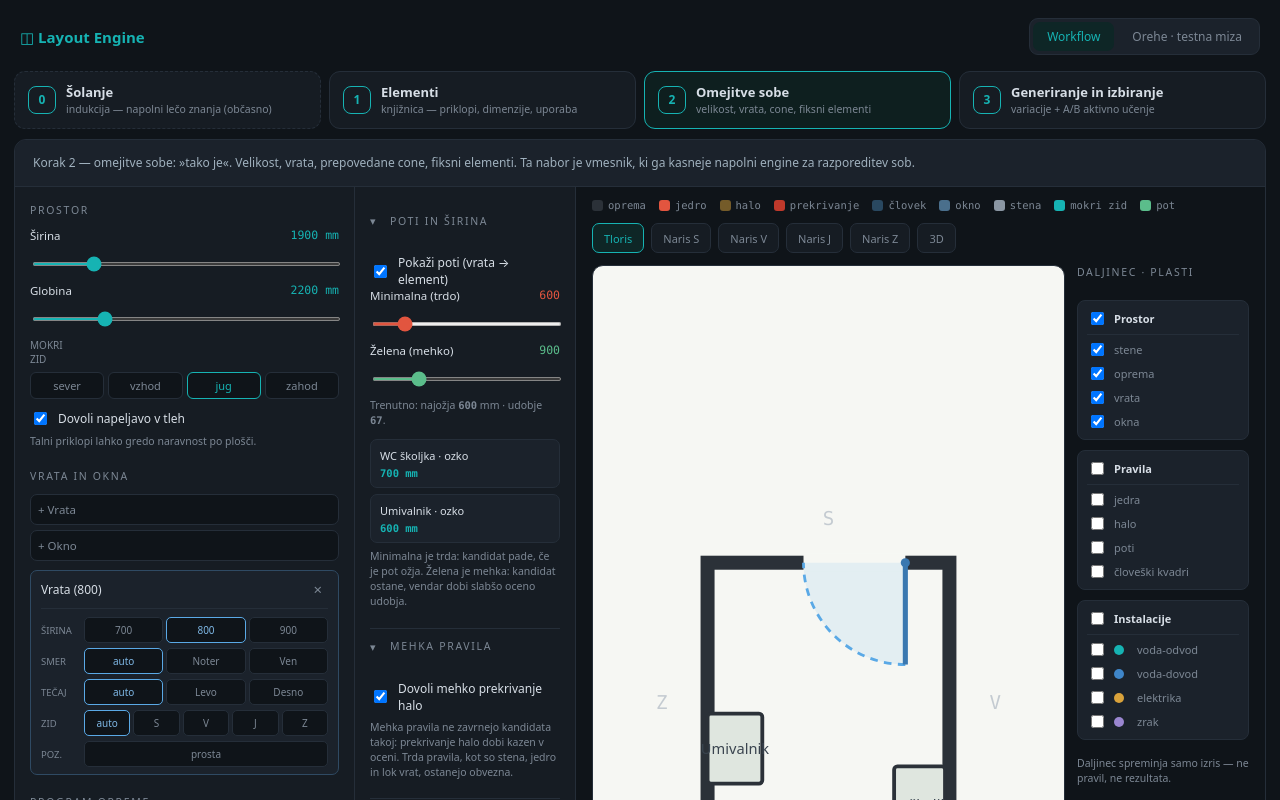
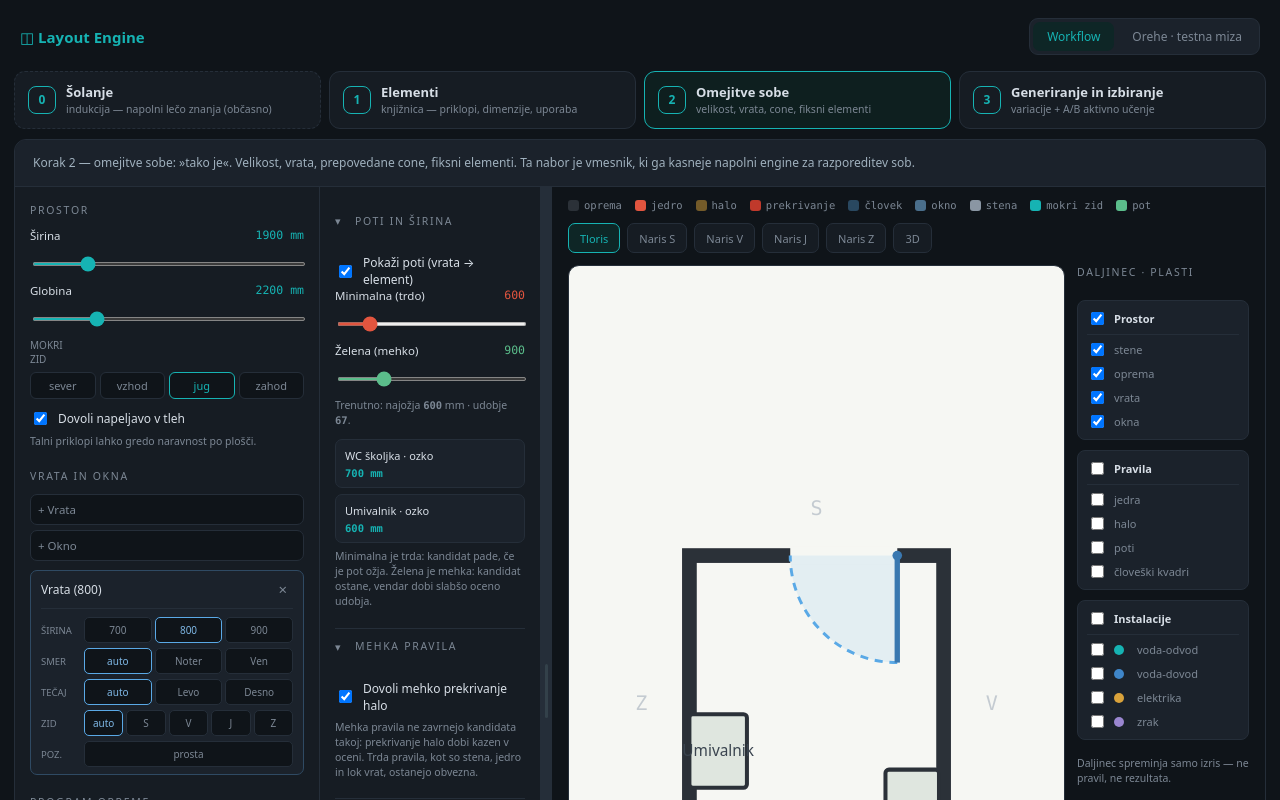
Before and after one commit to zorkojaka/FloorPlannerApp, a React (Vite) app: page / in a window 1280 px wide. Shown: the top 800 px of the page. Built offline with nearby package versions, Linux system fonts and the light colour scheme.

Commit message:
Make setup columns resizable

```diff
--- a/src/LegacyLayoutEngine.jsx
+++ b/src/LegacyLayoutEngine.jsx
@@ -55,7 +55,27 @@ export default function App(){
 /* ===================== WORKFLOW (uporabniški pogled) ===================== */
 function Workflow({library,setLibrary}){
   const [phase,setPhase]=usePersistentState("floorplanner.phase","korak2");
+  const [setupLeftPct,setSetupLeftPct]=usePersistentState("floorplanner.setupLeftPct",42);
+  const setupGridRef=useRef(null);
   const rp=useRoomProject(library);
+  const beginSetupResize=(ev)=>{
+    ev.preventDefault();
+    const grid=setupGridRef.current;
+    if(!grid) return;
+    const rect=grid.getBoundingClientRect();
+    const move=(e)=>{
+      const x=e.clientX??e.touches?.[0]?.clientX;
+      if(x==null) return;
+      setSetupLeftPct(clamp(((x-rect.left)/rect.width)*100,28,62));
+    };
+    const done=()=>{
+      window.removeEventListener("pointermove",move);
+      window.removeEventListener("pointerup",done);
+    };
+    window.addEventListener("pointermove",move);
+    window.addEventListener("pointerup",done);
+    move(ev);
+  };
   const phases=[
     {id:"faza0",tag:"0",title:"Šolanje",sub:"indukcija — napolni lečo znanja (občasno)"},
     {id:"korak1",tag:"1",title:"Elementi",sub:"knjižnica — priklopi, dimenzije, uporaba"},
@@ -75,8 +95,9 @@ function Workflow({library,setLibrary}){
     {phase==="korak1" && <div className="phaseBody"><O1 library={library} setLibrary={setLibrary}/></div>}
     {phase==="korak2" && <div className="phaseBody">
       <div className="phaseLead">Korak 2 — omejitve sobe: »tako je«. Velikost, vrata, prepovedane cone, fiksni elementi. Ta nabor je vmesnik, ki ga kasneje napolni engine za razporeditev sob.</div>
-      <div className="grid2c setupGrid">
+      <div ref={setupGridRef} className="grid2c setupGrid resizableSetup" style={{"--setup-left":`${setupLeftPct}%`}}>
         <ConstraintsPanel rp={rp} library={library}/>
+        <button className="colResize" onPointerDown={beginSetupResize} title="Povleci za širino risbe" aria-label="Nastavi širino stolpcev"><span/></button>
         <StagePanel rp={rp} library={library}/>
       </div>
       <div className="phaseCta"><button className="ctaNext" onClick={()=>setPhase("korak3")}>Naprej → generiranje in izbiranje</button></div>
@@ -1289,9 +1310,13 @@ input[type=range]{width:100%;accent-color:var(--cy);height:4px}
 .phaseLead{padding:14px 18px;font-size:12px;line-height:1.55;color:#9fb0bd;border-bottom:1px solid var(--bd);background:var(--p2)}
 .grid2c{display:grid;grid-template-columns:240px 1fr;gap:1px;background:var(--bd)}
 .grid2c.setupGrid{grid-template-columns:minmax(560px,.82fr) minmax(560px,1.18fr)}
+.grid2c.setupGrid.resizableSetup{grid-template-columns:minmax(480px,var(--setup-left,42%)) 10px minmax(560px,1fr)}
 .grid2c.wide{grid-template-columns:1fr 290px}
+.colResize{border:0;background:var(--bd);padding:0;cursor:col-resize;display:grid;place-items:center;min-width:10px}
+.colResize span{width:3px;height:54px;border-radius:3px;background:#33414a}
+.colResize:hover span,.colResize:focus-visible span{background:var(--cy)}
 @media(max-width:1080px){.grid2c,.grid2c.wide{grid-template-columns:1fr}}
-@media(max-width:1180px){.grid2c.setupGrid{grid-template-columns:1fr}}
+@media(max-width:1180px){.grid2c.setupGrid,.grid2c.setupGrid.resizableSetup{grid-template-columns:1fr}.colResize{display:none}}
 .phaseCta{display:flex;justify-content:flex-end;padding:14px 18px;background:var(--panel)}
 .ctaNext{background:#0e2626;border:1px solid #1f4444;color:var(--cy);border-radius:8px;padding:9px 18px;font-size:12.5px;cursor:pointer}.ctaNext:hover{border-color:var(--cy)}
 /* zložljive sekcije desnega stolpca */
```
